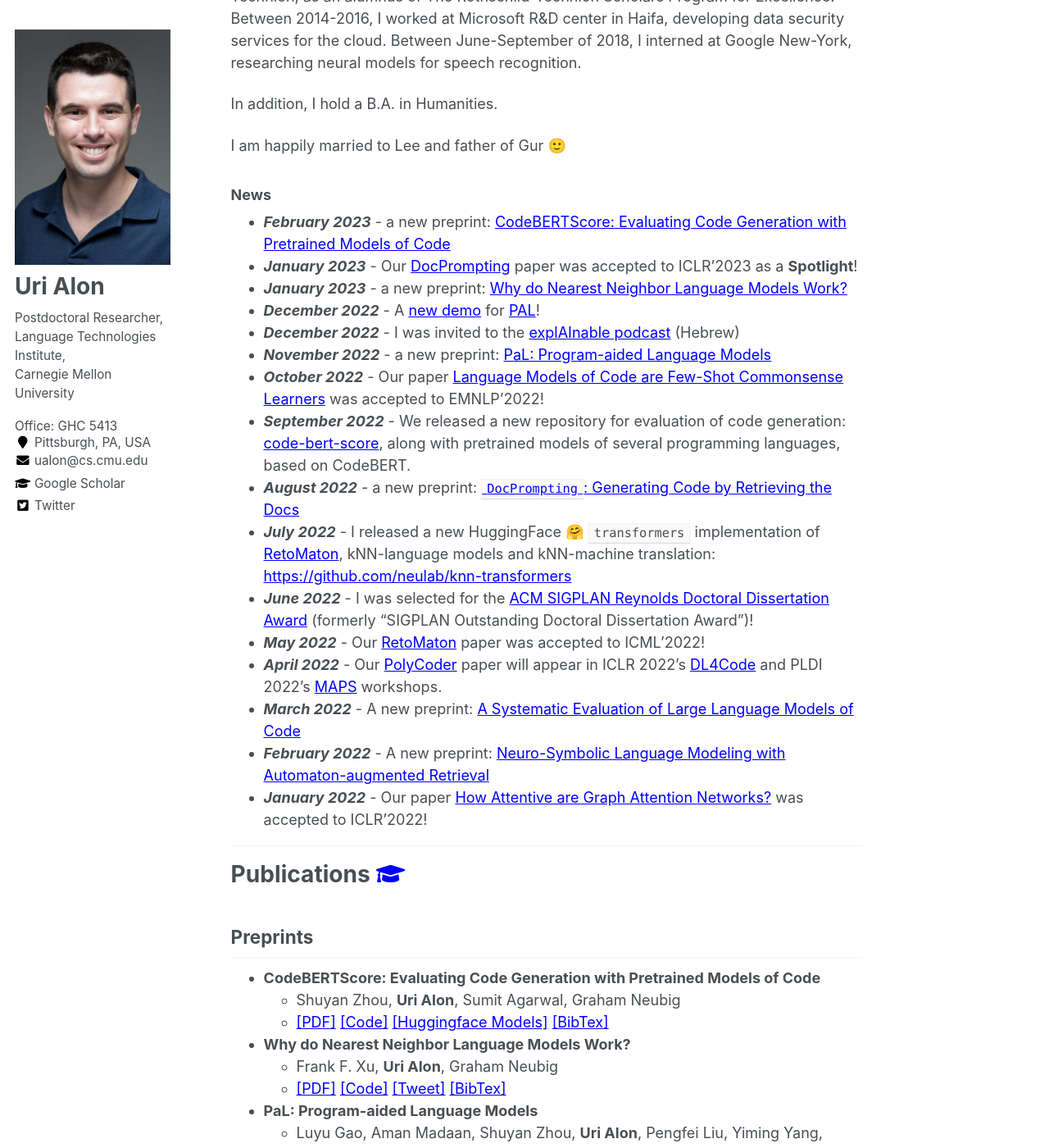
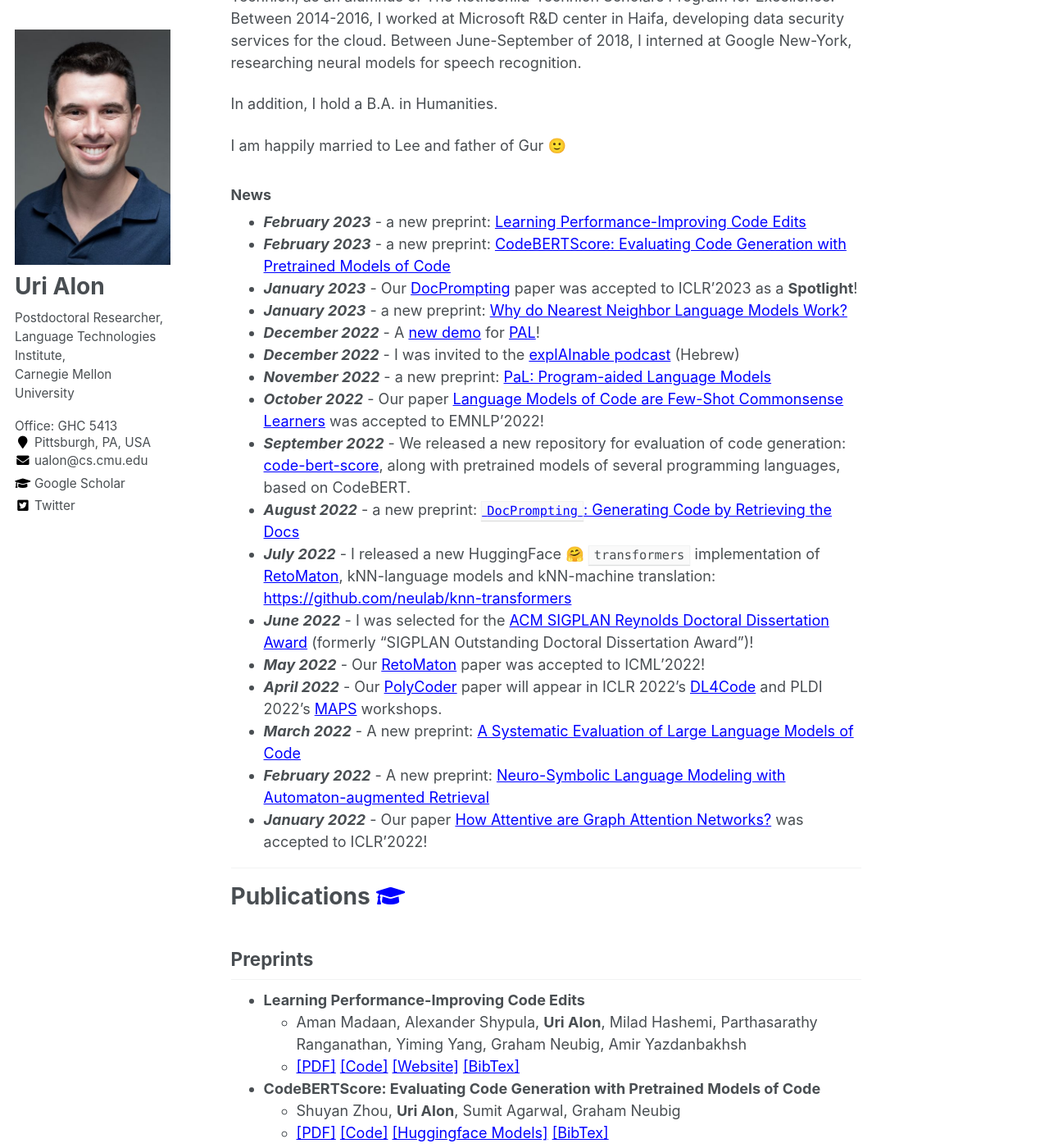
Before and after one commit to urialon/urialon.github.io, a Jekyll site: the page built from _pages/about.md, in a window 1280 px wide and 1400 px high, scrolled down 408 px. Shown: the whole window at 82% size. Built offline with Jekyll 4.4.1, drawn with Linux system fonts in a browser that asks for light colours.

Commit message:
adding pie

```diff
--- a/_pages/about.md
+++ b/_pages/about.md
@@ -64,6 +64,7 @@ In addition, I hold a B.A. in Humanities.
 I am happily married to Lee and father of Gur 🙂
 
 ### News
+* **_February 2023_** - a new preprint: [Learning Performance-Improving Code Edits](#pie)
 * **_February 2023_** - a new preprint: [CodeBERTScore: Evaluating Code Generation with Pretrained Models of Code](#cbs)
 * **_January 2023_** - Our [DocPrompting](#doccoder) paper was accepted to ICLR'2023 as a **Spotlight**!
 * **_January 2023_** - a new preprint: [Why do Nearest Neighbor Language Models Work?](#knnwhy)
@@ -85,6 +86,10 @@ I am happily married to Lee and father of Gur 🙂
 # Publications <a href="https://scholar.google.com/citations?user=QBn7vq8AAAAJ&hl=en&oi=ao" target="_blank"><i class="fas fa-fw fa-graduation-cap"></i></a><a name="publications"></a>
 
 ## Preprints
+* **Learning Performance-Improving Code Edits**{:id="pie"}
+    * Aman Madaan, Alexander Shypula, **Uri Alon**, Milad Hashemi, Parthasarathy Ranganathan, Yiming Yang, Graham Neubig, Amir Yazdanbakhsh
+    * [[PDF]](https://arxiv.org/pdf/2302.07867.pdf){:target="_blank"} [[Code]](https://github.com/madaan/pie-perf){:target="_blank"} [[Website]](https://pie4perf.com/) [[BibTex]](https://pastebin.com/raw/WasRirHS){:target="_blank"}
+
 * **CodeBERTScore: Evaluating Code Generation with Pretrained Models of Code**{:id="cbs"}
     * Shuyan Zhou, **Uri Alon**, Sumit Agarwal, Graham Neubig
     * [[PDF]](https://arxiv.org/pdf/2302.05527.pdf){:target="_blank"} [[Code]](https://github.com/neulab/code-bert-score){:target="_blank"} [[Huggingface Models]](https://github.com/neulab/code-bert-score#backend-model) [[BibTex]](https://pastebin.com/raw/ugjgw1XM){:target="_blank"}
```
